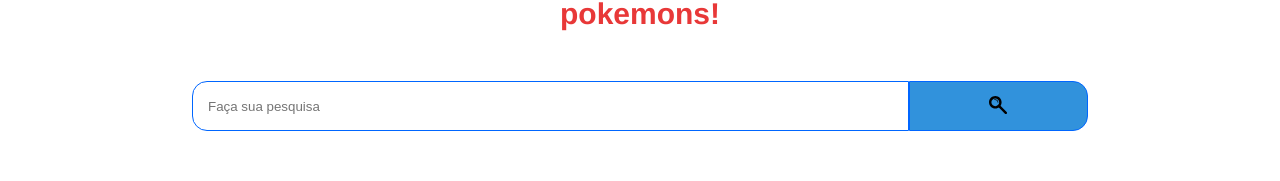
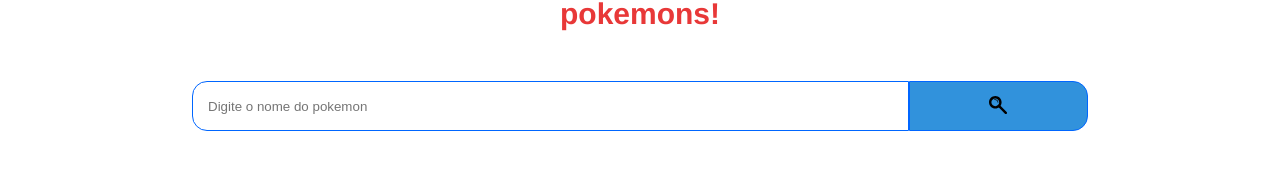
Before and after one commit to jorgekimura2001/pokedex, a Vue app: page / in a window 1280 px wide. Shown: the part 398-579 px from the top of the page. Built offline with nearby package versions, Linux system fonts and the light colour scheme.

Commit message:
refactor: alteracao no texto do placeholder do input

```diff
--- a/src/components/Main.vue
+++ b/src/components/Main.vue
@@ -6,7 +6,7 @@
         <div class="form-container">
             <form @submit="getPokemon">
                 <div class="search-container">
-                    <input type="text" v-model="name_pokemon" placeholder="Faça sua pesquisa">
+                    <input type="text" v-model="name_pokemon" placeholder="Digite o nome do pokemon">
                     <button class="btn-search"><img src="../assets/search.svg" alt=""></button>
                 </div>
             </form>
```
